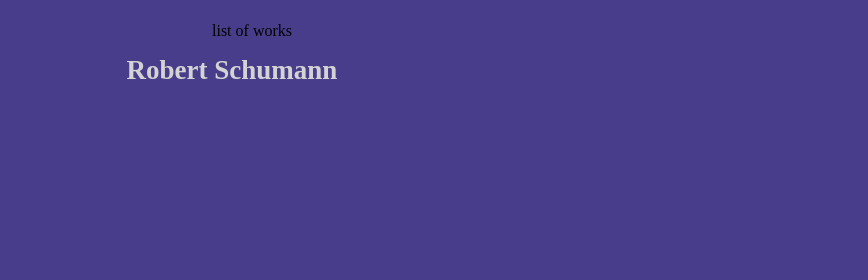
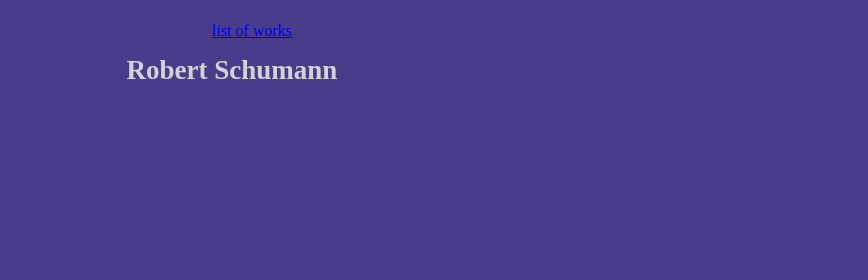
Before and after one commit to Fohliage/Tribute-page, a plain HTML site: page index.html in a window 1280 px wide. Shown: the top 280 px of the page, 412-1280 px from the left. Drawn offline with Linux system fonts and the light colour scheme.

Commit message:
Update index.html

```diff
--- a/index.html
+++ b/index.html
@@ -10,7 +10,7 @@
   <body>
     <header>
       <ul>
-        <li a href="https://imslp.org/wiki/List_of_works_by_Robert_Schumann"> list of works </a></li>
+        <a href="https://imslp.org/wiki/List_of_works_by_Robert_Schumann"> list of works </a></li>
       </ul>
       <h1>Robert Schumann</h1>
       <h2>Composer, writer and critique</h2>
```
